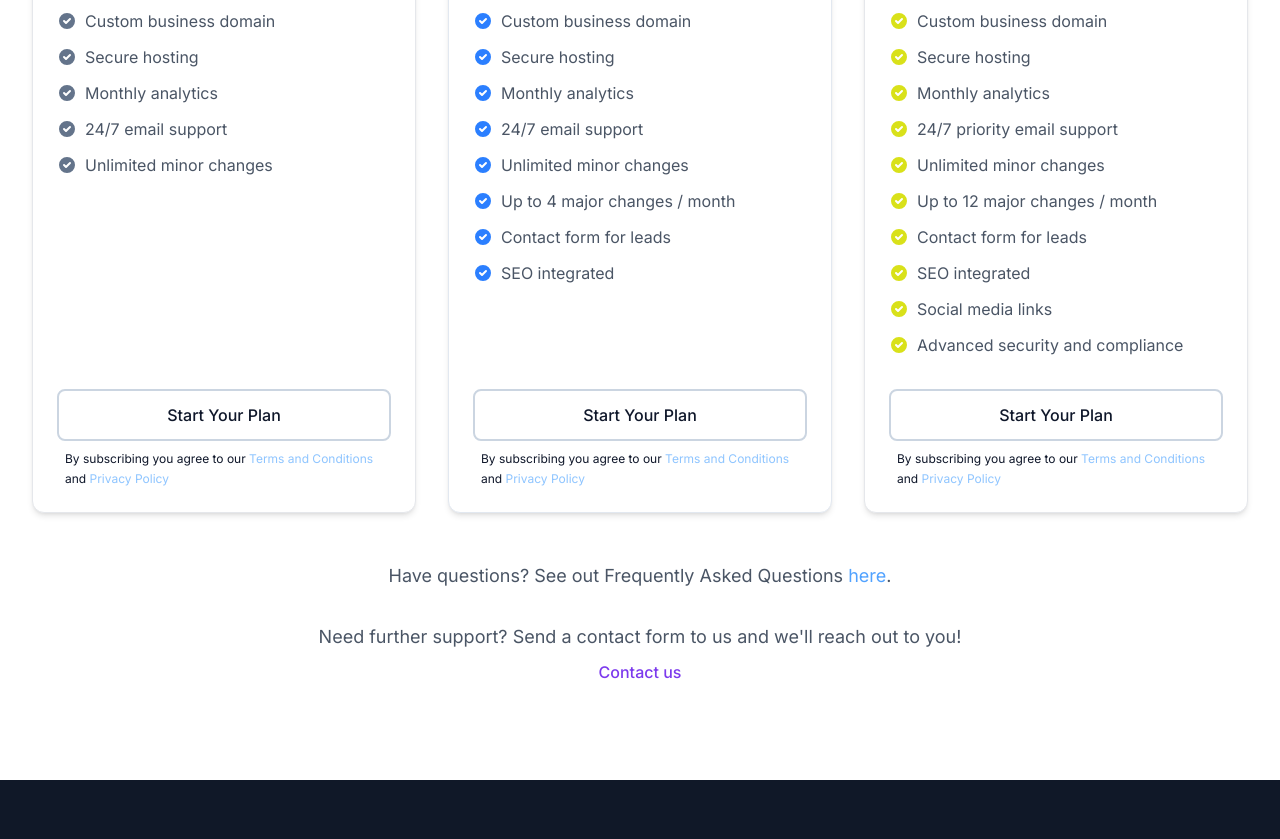
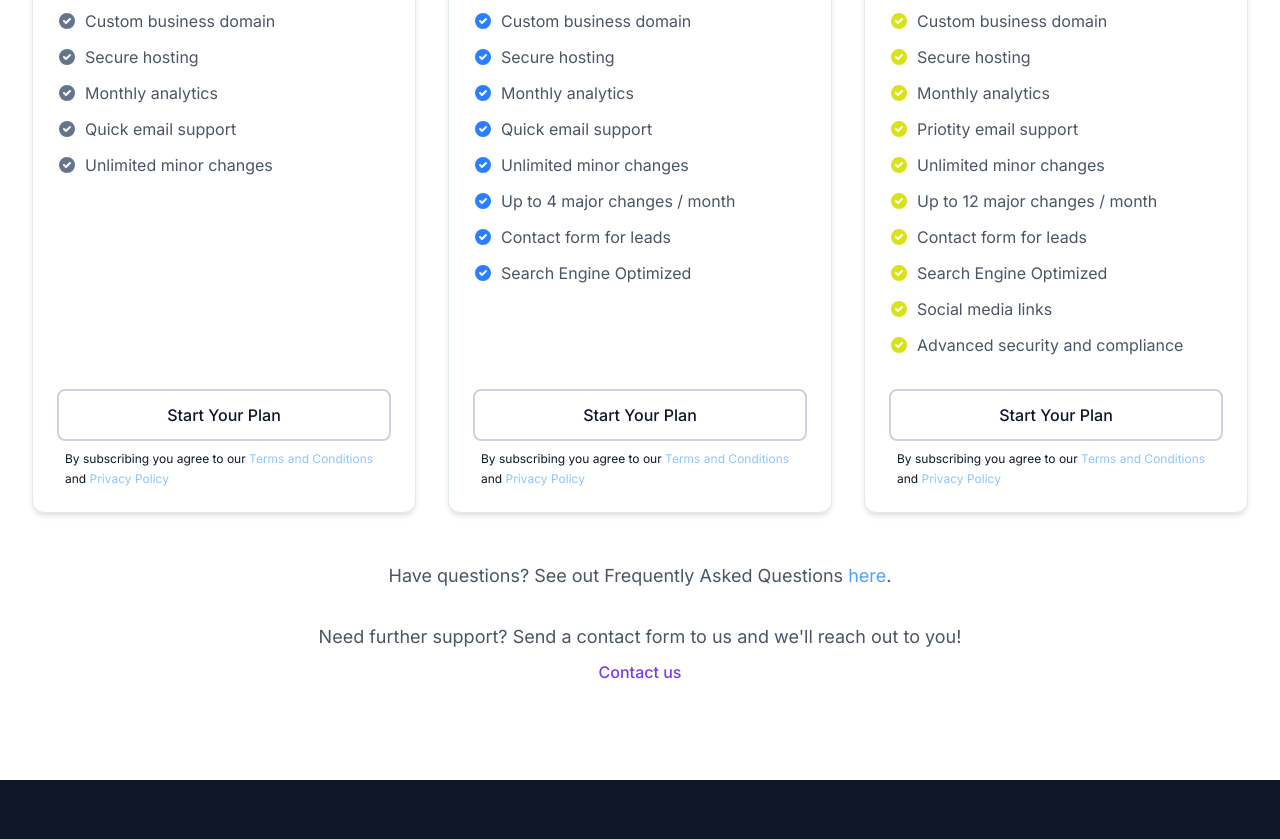
Before and after one commit to happySquidd/landing, an Astro site: page /pricing in a window 1280 px wide. Shown: the part 1006-1845 px from the top of the page. Built offline with nearby package versions, Linux system fonts and the light colour scheme; Astro itself is replaced by a stand-in of ours.

Commit message:
changed wording on pricing page

```diff
--- a/src/components/Pricing.astro
+++ b/src/components/Pricing.astro
@@ -9,7 +9,7 @@ const plans = [
       "Custom business domain",
       "Secure hosting",
       "Monthly analytics",
-      "24/7 email support",
+      "Quick email support",
       "Unlimited minor changes"
     ],
     cta: "Start Your Plan",
@@ -26,11 +26,11 @@ const plans = [
       "Custom business domain",
       "Secure hosting",
       "Monthly analytics",
-      "24/7 email support",
+      "Quick email support",
       "Unlimited minor changes",
       "Up to 4 major changes / month",
       "Contact form for leads",
-      "SEO integrated"
+      "Search Engine Optimized"
     ],
     cta: "Start Your Plan",
     popular: true,
@@ -46,11 +46,11 @@ const plans = [
       "Custom business domain",
       "Secure hosting",
       "Monthly analytics",
-      "24/7 priority email support",
+      "Priotity email support",
       "Unlimited minor changes",
       "Up to 12 major changes / month",
       "Contact form for leads",
-      "SEO integrated",
+      "Search Engine Optimized",
       "Social media links",
       "Advanced security and compliance"
     ],
```
